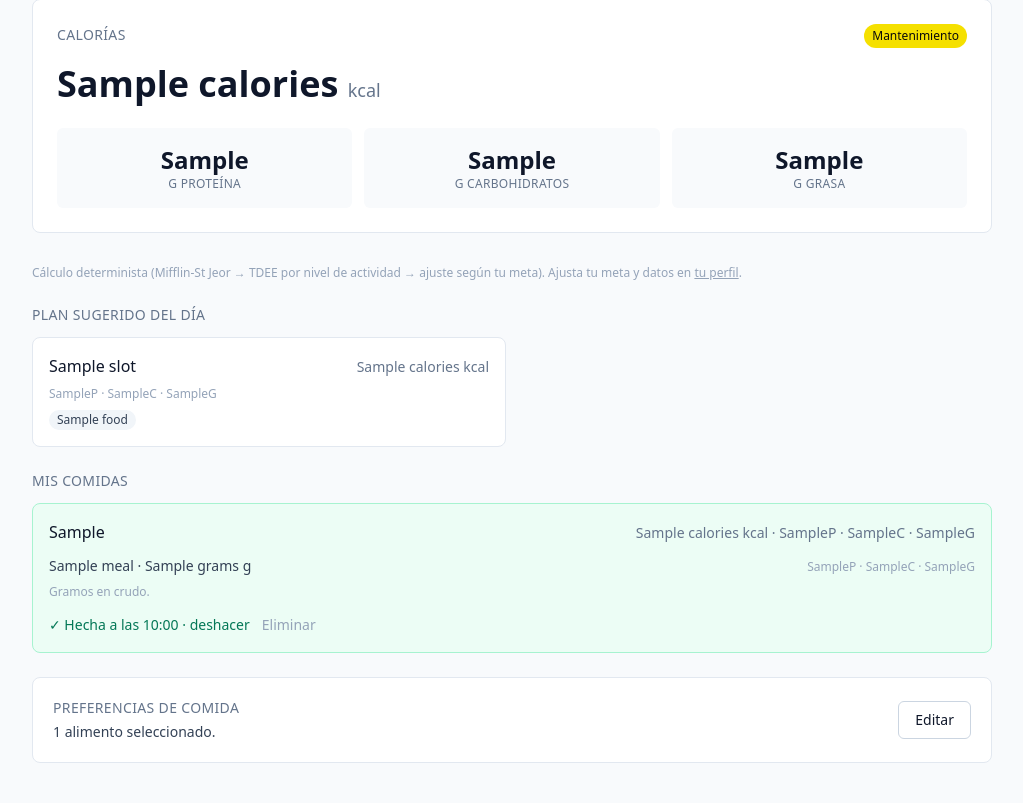
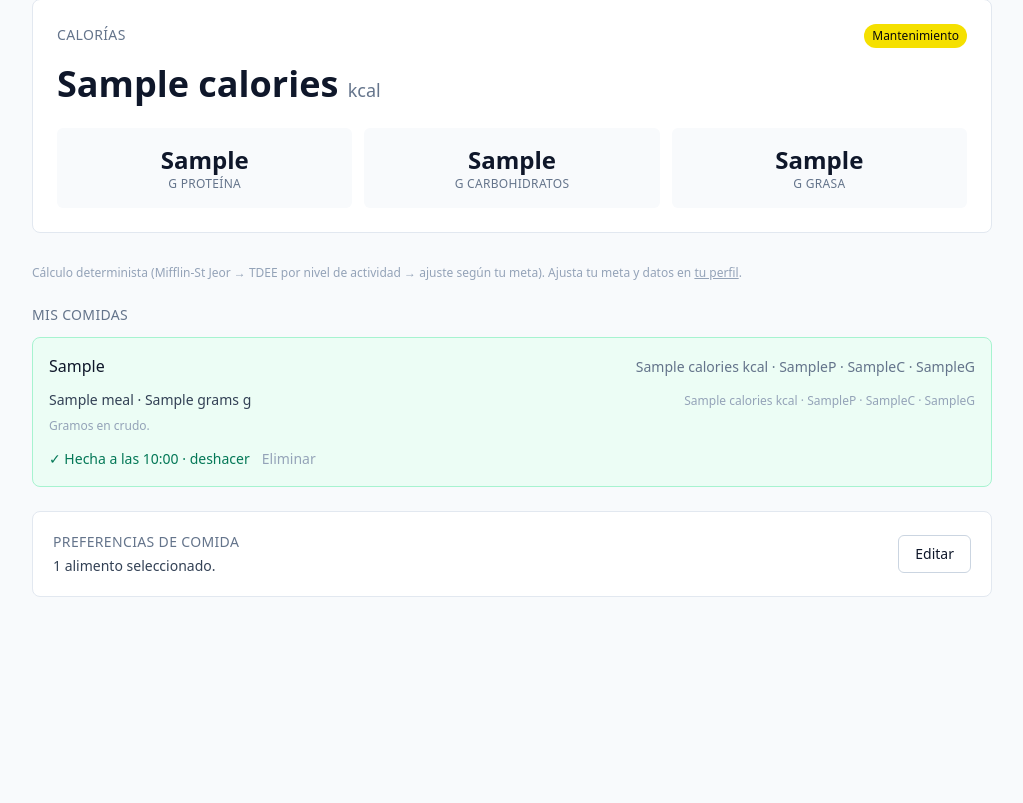
Before and after one commit to imfgb/gymapp, a Django app: template templates/nutrition/home.html in a window 1280 px wide. Shown: the part 117-920 px from the top of the page, without its empty margins (128-1151 px from the left). After the commit the page ends 714 px from the top, so only its background shows below. Run offline with Django 5.2, Linux system fonts and the light colour scheme; the template is opened without the code that fills it: most values are stand-ins (such as "Sample title", 1, 10 or a date in 2020); some libraries are stand-ins or nearby versions.

Commit message:
nutrition: order meals by slot, drop suggested plan, per-food calories
- "Mis comidas" is now ordered desayuno -> comida -> cena -> snack
  regardless of which slot was generated first.
- Removed the read-only "Plan sugerido del día" from the page (it had no
  grams and no mark-done button); build_meal_plan stays in the service.
- Each generated food row now shows its calories (e.g. "Avena 55 g -
  211 kcal · 7P 37C 4G") alongside the meal's calorie total.

Co-Authored-By: Claude Opus 4.7 <noreply@anthropic.com>

```diff
--- a/templates/nutrition/home.html
+++ b/templates/nutrition/home.html
@@ -58,33 +58,6 @@
       <p class="mt-2 text-xs text-slate-400">Arma una comida con tus alimentos favoritos. Se guarda abajo y la puedes marcar como hecha o eliminar.</p>
     </section>
   {% endif %}
-
-  {# ============ MEAL PLAN (suggested template) ============ #}
-  <section class="mt-6">
-    <h2 class="mb-3 text-sm uppercase tracking-wide text-slate-500">Plan sugerido del día</h2>
-    <div class="grid gap-3 sm:grid-cols-2">
-      {% for slot in meal_plan %}
-        <div class="rounded-lg border border-slate-200 bg-white p-4">
-          <div class="mb-2 flex items-baseline justify-between">
-            <h3 class="font-medium">{{ slot.label }}</h3>
-            <span class="tabular-nums text-sm text-slate-500">{{ slot.calories }} kcal</span>
-          </div>
-          <p class="text-xs tabular-nums text-slate-400">
-            {{ slot.protein_g }}P · {{ slot.carbs_g }}C · {{ slot.fat_g }}G
-          </p>
-          {% if slot.foods %}
-            <ul class="mt-2 flex flex-wrap gap-1">
-              {% for food in slot.foods %}
-                <li class="rounded-full bg-slate-100 px-2 py-0.5 text-xs text-slate-700">{{ food }}</li>
-              {% endfor %}
-            </ul>
-          {% else %}
-            <p class="mt-2 text-xs text-slate-400">Sin sugerencias — agrega preferencias de comida.</p>
-          {% endif %}
-        </div>
-      {% endfor %}
-    </div>
-  </section>
 {% else %}
   <section class="rounded-lg border border-amber-200 bg-amber-50 p-6">
     <h2 class="mb-2 text-lg font-medium text-amber-900">Faltan algunos datos</h2>
@@ -124,7 +97,7 @@
               {% for it in meal.items %}
                 <li class="flex items-baseline justify-between py-1">
                   <span class="text-slate-700">{{ it.label }}{% if it.grams %} · <span class="tabular-nums font-medium">{{ it.grams }} g</span>{% endif %}</span>
-                  <span class="tabular-nums text-xs text-slate-400">{{ it.protein_g }}P · {{ it.carbs_g }}C · {{ it.fat_g }}G</span>
+                  <span class="tabular-nums text-xs text-slate-400">{{ it.calories }} kcal · {{ it.protein_g }}P · {{ it.carbs_g }}C · {{ it.fat_g }}G</span>
                 </li>
               {% endfor %}
             </ul>
```
Also changed, not shown: CLAUDE.md (+1 -1 lines), gymapp/apps/nutrition/views.py (+7 -4 lines), tests/apps/nutrition/test_meals.py (+32 -4 lines), tests/services/test_meal_plan.py (+0 -34 lines).
